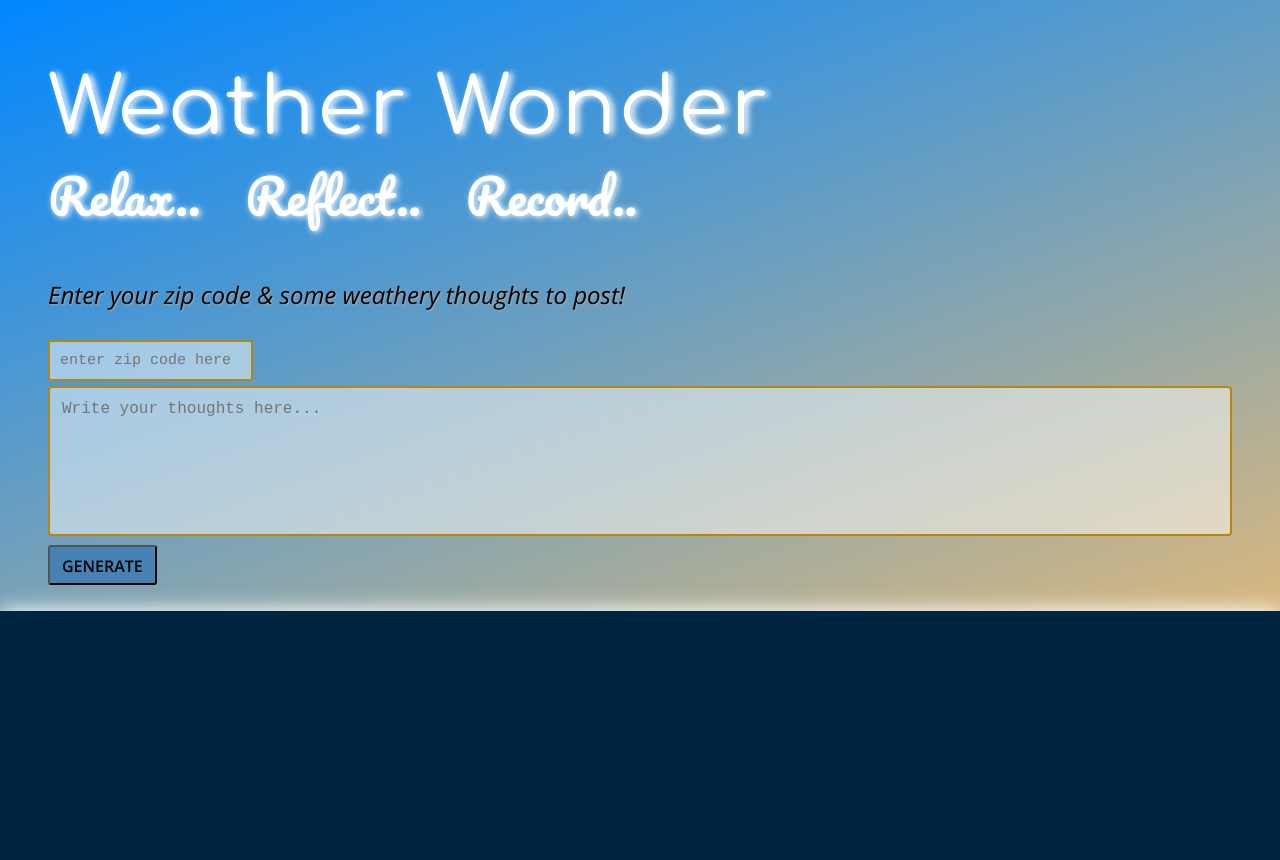
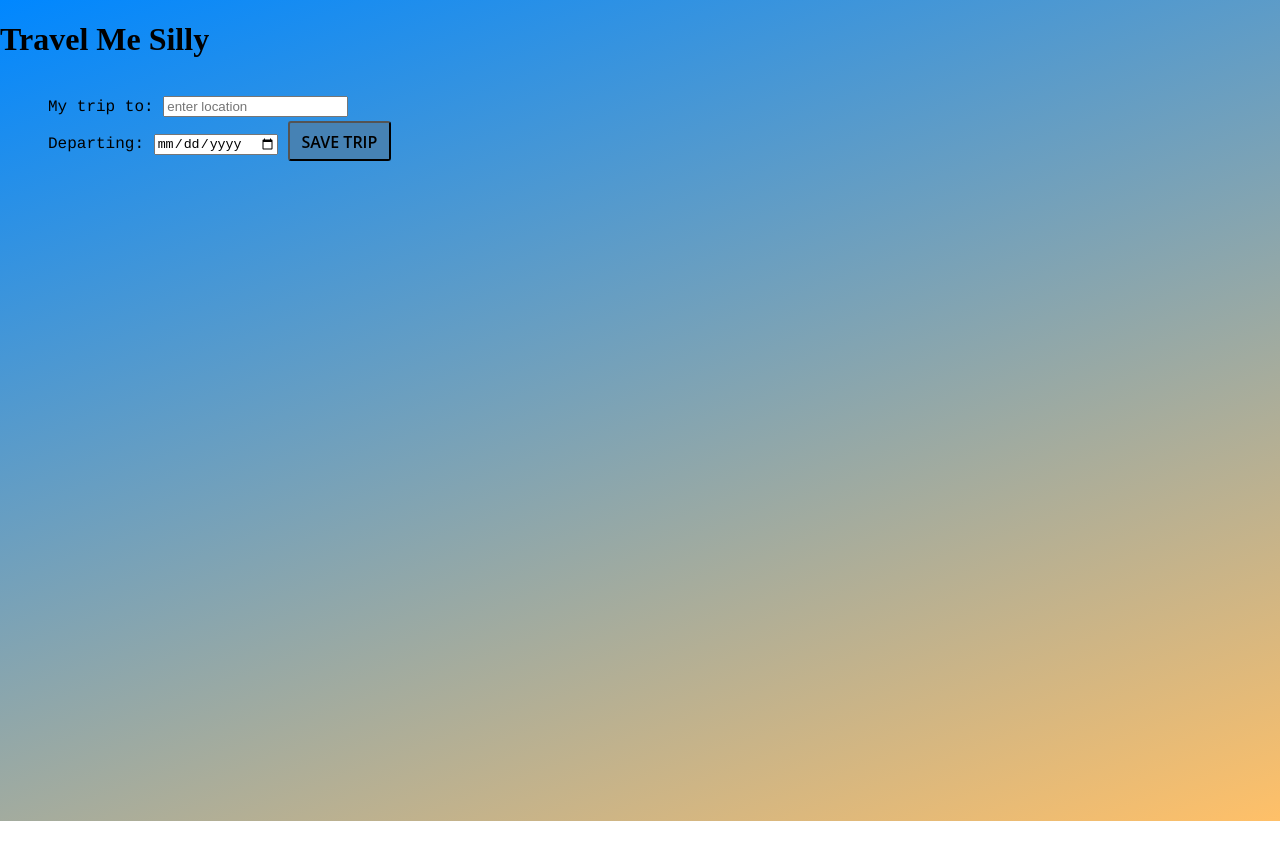
Before and after one commit to danrigall/udacity-travel-app, a website: page src/client/views/index.html in a window 1280 px wide. After the commit the page ends 821 px from the top, so only its background shows below. Drawn offline with nearby package versions, Linux system fonts and the light colour scheme; files that its build step writes are made by us from their sources; files whose address does not match are found by name.

Commit message:
feat: (updated html from starter. Initialized npm)

```diff
--- a/src/client/views/index.html
+++ b/src/client/views/index.html
@@ -1,38 +1,41 @@
 <!DOCTYPE html>
 <html lang="en">
+
 <head>
     <meta charset="UTF-8">
     <meta name="viewport" content="width=device-width, initial-scale=1.0">
-  <title>Weather App</title>
+    <title>Travel Planner</title>
     <link rel="stylesheet" href="style.css">
     <link href="https://fonts.googleapis.com/css2?family=Pacifico&display=swap" rel="stylesheet">
-  <link
-    href="https://fonts.googleapis.com/css2?family=Open+Sans:ital,wght@0,300;0,400;0,600;0,700;0,800;1,300;1,400;1,600;1,700;1,800&family=Pacifico&display=swap"
-    rel="stylesheet">
-  <link href="https://fonts.googleapis.com/css2?family=Comfortaa:wght@300;400;500;600;700&display=swap" rel="stylesheet">
 </head>
+
 <body>
-  <header id="page_header">
-    <h1>Weather Wonder</h1>
-    <h2>Relax.. Reflect.. Record..</h2>
+    <header id="page-header">
+        <h1>Travel Me Silly</h1>
     </header>
+
     <main>
         <form id="form" onsubmit="return false">
-      <h3 id="instructions">Enter your zip code & some weathery thoughts to post!</h3>
-      <input type="text" id="zip" pattern="[0-9]{5}" title="5 digit zip code" placeholder="enter zip code here"><br>
-      <textarea  id="feelings" placeholder="Write your thoughts here..." minlength="4"></textarea>
-      <button id="generate">Generate</button>
+            <label for="destination">My trip to:</label>
+            <input type="text" id="destination" name="destination" pattern="[0-9]{5}" title="5 digit zip code" placeholder="enter location"><br>
+            <label for="trip-start">Departing:</label>
+            <input type="date" id="start" name="trip-start" min="10-01-2020" max="10-01-2021">
+            <button id="generate">save trip</button>
         </form>
-    <section id="all_posts">
-      <div id="entryHolder">
-        <div id="date"></div>
-        <div id="temp"></div>
-        <div id="content"></div>
+        <section id="all-posts">
+            <div class="entry-holder">
+                <div class="wait"></div>
+                <div class="temp"></div>
+                <div class="skies"></div>
             </div>
         </section>
     </main>
+
     <footer>
     </footer>
+
 </body>
+
 <script src="app.js" type="text/javascript"></script>
+
 </html>
```
Also changed, not shown: package.json (added, +19 -0 lines), 1 other file. Lines whose indentation alone changed are shown as unchanged.
